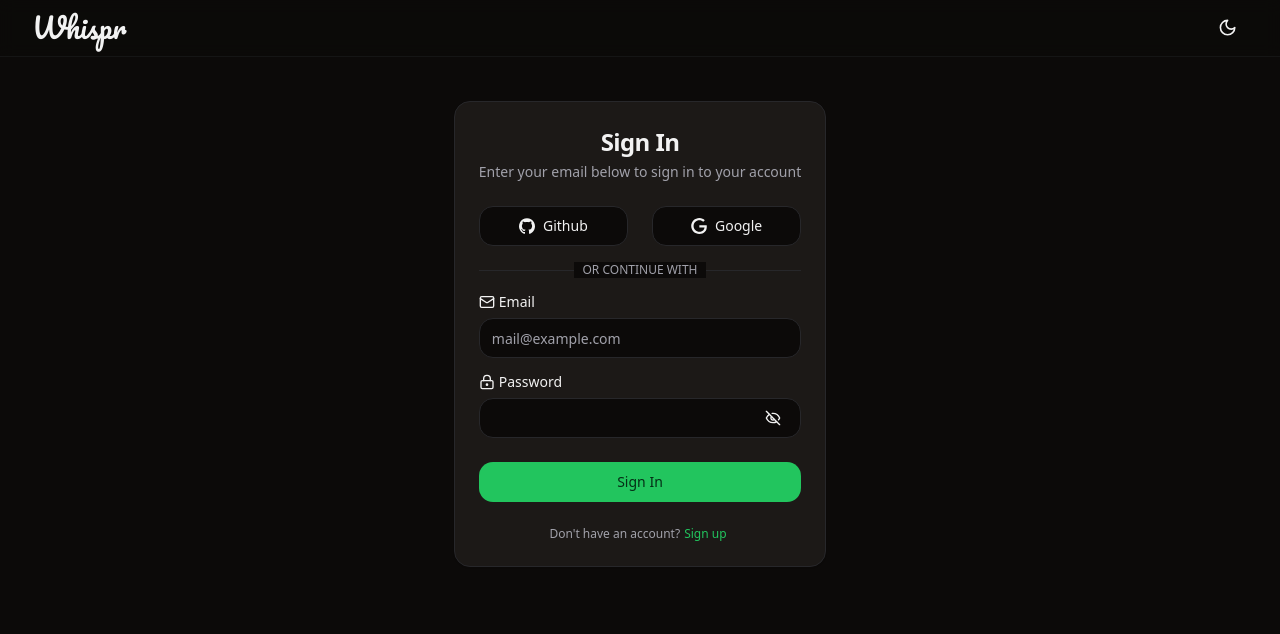
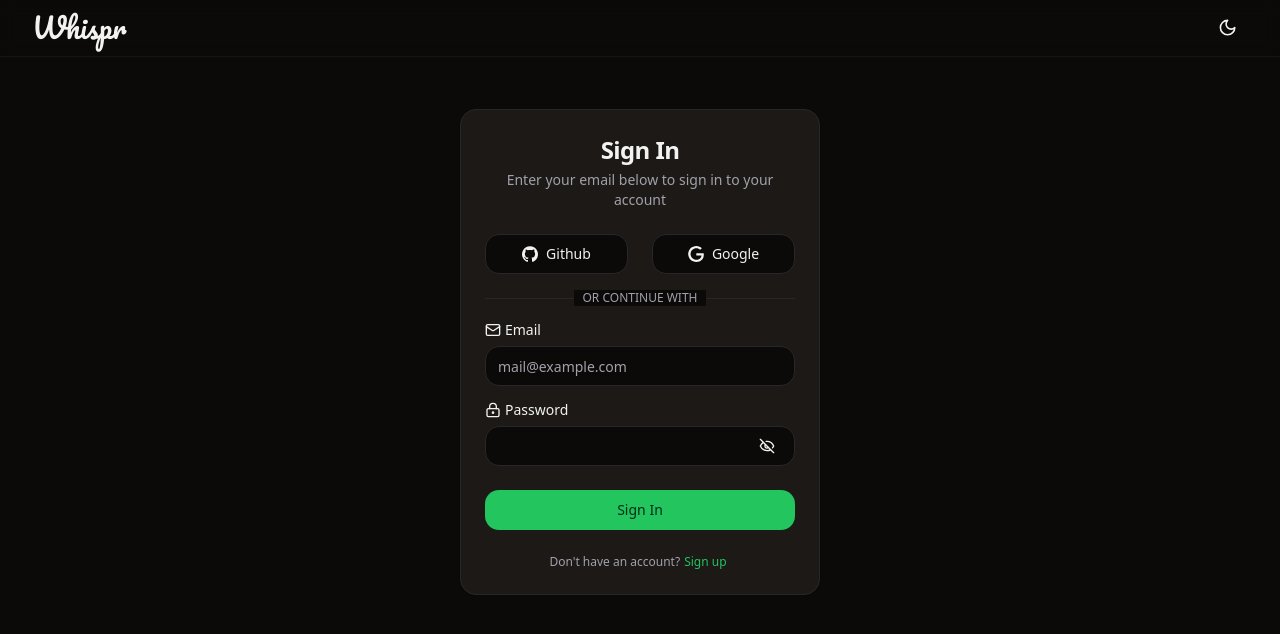
Before and after one commit to shobhan-sundar-goutam/Chat-App, a React (Vite) app in the folder client/: page /login in a window 1280 px wide. Shown: the top 634 px of the page. Built offline with nearby package versions, Linux system fonts and the light colour scheme.

Commit message:
fix: alignment

```diff
--- a/client/src/pages/Login.jsx
+++ b/client/src/pages/Login.jsx
@@ -7,8 +7,8 @@ import { Link } from 'react-router-dom';
 
 const Login = () => {
   return (
-    <div className='mt-[4rem] md:mt-[3rem] lg:mt-[2rem] p-3 flex justify-center items-center'>
-      <div className='rounded-lg border bg-card text-card-foreground shadow-sm'>
+    <div className='mt-[3rem] lg:mt-[2rem] p-5 flex justify-center items-center'>
+      <div className='w-[360px] rounded-lg border bg-card text-card-foreground shadow-sm'>
         <div className='flex flex-col p-6 space-y-1 text-center'>
           <h3 className='font-semibold tracking-tight text-2xl'>Sign In</h3>
           <p className='text-sm text-muted-foreground'>
--- a/client/src/pages/Signup.jsx
+++ b/client/src/pages/Signup.jsx
@@ -7,8 +7,8 @@ import { Link } from 'react-router-dom';
 
 const Signup = () => {
   return (
-    <div className='mt-[4rem] md:mt-[3rem] lg:mt-[2rem] p-3 flex justify-center items-center'>
-      <div className='rounded-lg border bg-card text-card-foreground shadow-sm'>
+    <div className='mt-[3rem] lg:mt-[2rem] p-5 flex justify-center items-center'>
+      <div className='w-[360px] rounded-lg border bg-card text-card-foreground shadow-sm'>
         <div className='flex flex-col p-6 space-y-1 text-center'>
           <h3 className='font-semibold tracking-tight text-2xl'>
             Create an account
```
